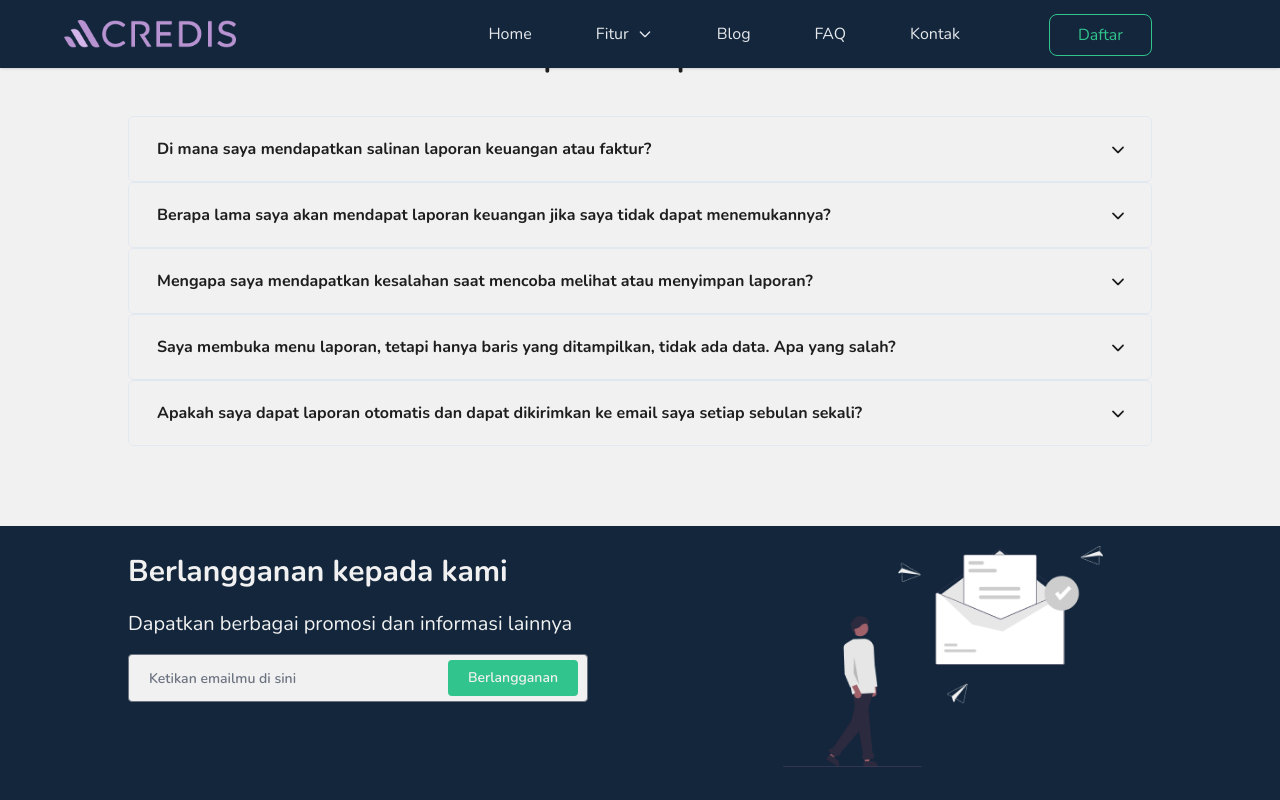
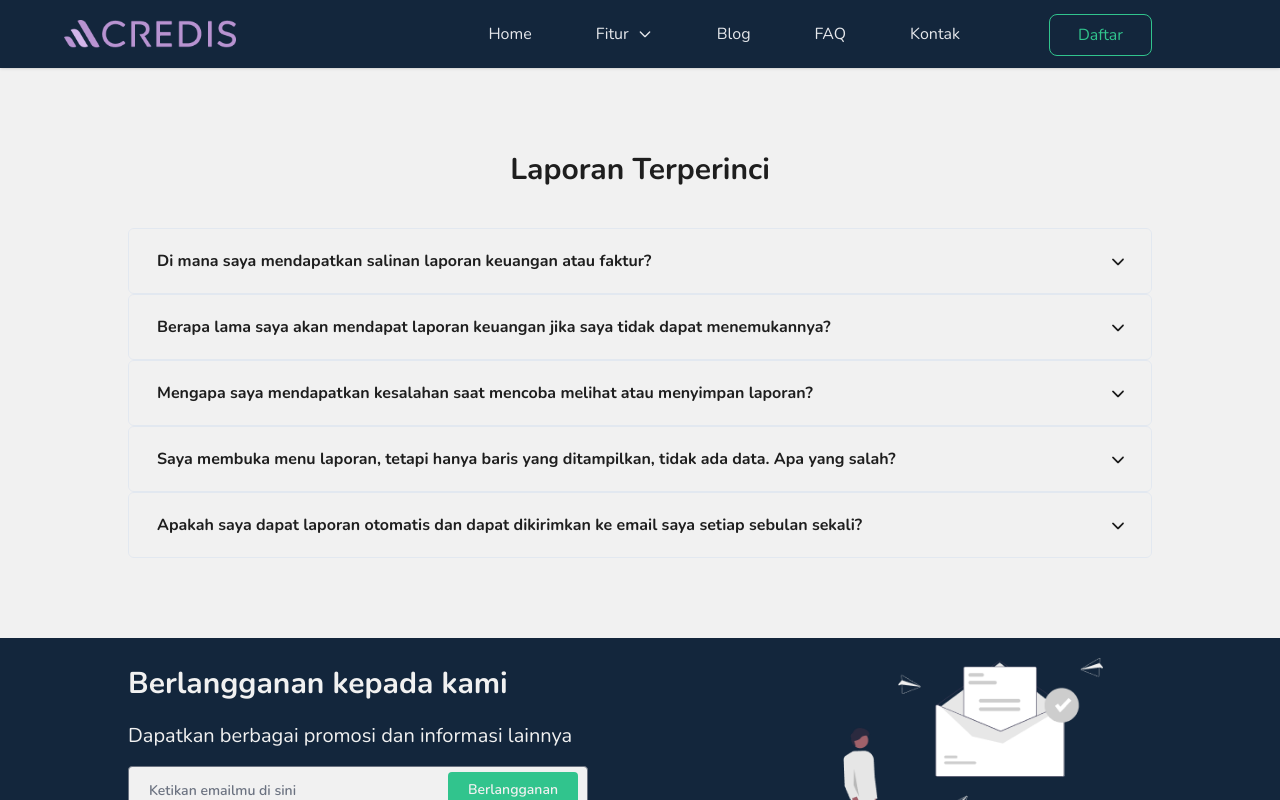
Before and after one commit to faizalajiw/Corebanking-NextJS, a Next.js app: page /faq/detail/LaporanTerperinci in a window 1280 px wide. Shown: the top 800 px of the page. Built offline with nearby package versions, Linux system fonts and the light colour scheme.

Commit message:
fix padding detail faq

```diff
--- a/pages/faq/detail/CreditScoring.jsx
+++ b/pages/faq/detail/CreditScoring.jsx
@@ -9,7 +9,7 @@ export default function CreditScoring() {
   return (
     <>
       <Header />
-      <div className=" bg-whitecredis flex flex-col items-center">
+      <div className="pt-28 bg-whitecredis flex flex-col items-center">
         <h1 className=" text-blackcredis text-3xl font-bold my-10">Credit Scoring</h1>
         <div className=" mb-20">
           {faqCreditScoring.map((val, index) => (
--- a/pages/faq/detail/LaporanTerperinci.jsx
+++ b/pages/faq/detail/LaporanTerperinci.jsx
@@ -9,7 +9,7 @@ export default function LaporanTerperinci() {
   return (
     <>
       <Header />
-      <div className=" bg-whitecredis flex flex-col items-center">
+      <div className="pt-28 bg-whitecredis flex flex-col items-center">
         <h1 className=" text-blackcredis text-3xl font-bold my-10">
           Laporan Terperinci
         </h1>
--- a/pages/faq/detail/MobileBanking.jsx
+++ b/pages/faq/detail/MobileBanking.jsx
@@ -9,7 +9,7 @@ export default function MobileBanking() {
   return (
     <>
       <Header />
-      <div className=" bg-whitecredis flex flex-col items-center">
+      <div className="pt-28 bg-whitecredis flex flex-col items-center">
         <h1 className=" text-blackcredis text-3xl font-bold my-10">Mobile Banking</h1>
         <div className=" mb-20">
           {faqMobileBanking.map((val, index) => (
--- a/pages/faq/detail/VerifikasiKyc.jsx
+++ b/pages/faq/detail/VerifikasiKyc.jsx
@@ -9,7 +9,7 @@ export default function VerifikasiKyc() {
   return (
     <>
       <Header />
-      <div className=" bg-whitecredis flex flex-col items-center">
+      <div className="pt-28 bg-whitecredis flex flex-col items-center">
         <h1 className=" text-blackcredis text-3xl font-bold my-10">Verifikasi KYC</h1>
         <div className=" mb-20">
           {faqVerifikasiKyc.map((val, index) => (
```
